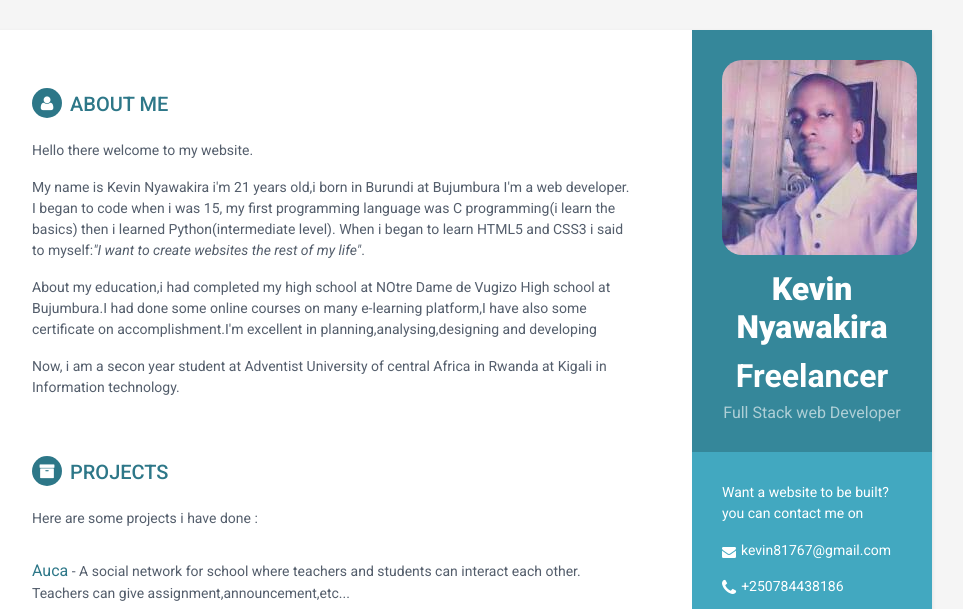
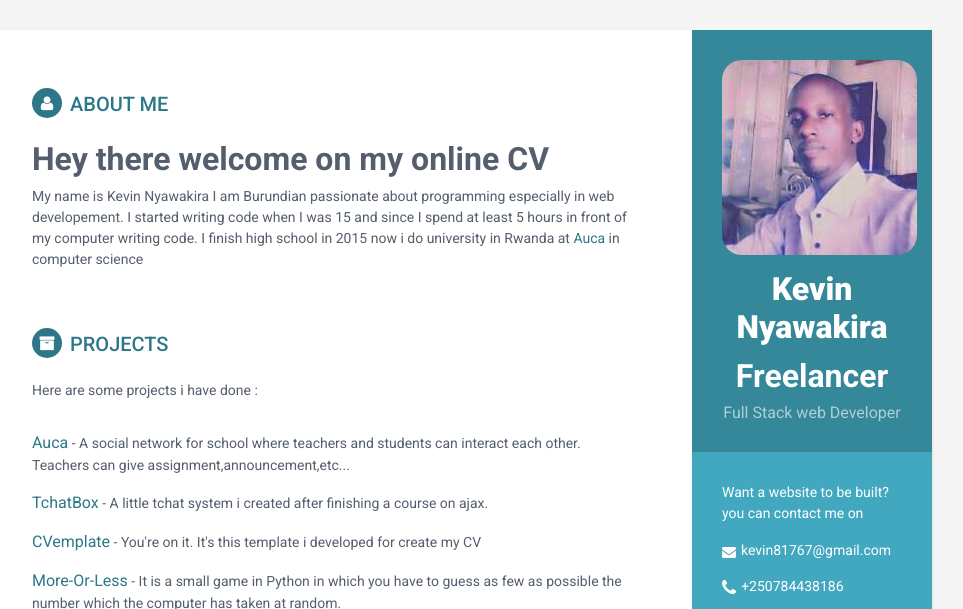
Before and after one commit to kevin81767/-My-CV, a plain HTML site: page index.html in a window 1280 px wide. Shown: the top 609 px of the page, without its empty margins (188-1151 px from the left). Drawn offline with nearby package versions, Linux system fonts and the light colour scheme.

Commit message:
Adding some changes

```diff
--- a/assets/css/styles.css
+++ b/assets/css/styles.css
@@ -234,6 +234,7 @@ p {
 .skillset .item {
   margin-bottom: 15px;
   overflow: hidden;
+  -webkit-animation-duration:5s;
 }
 .skillset .level-title {
   font-size: 14px;
--- a/index.html
+++ b/index.html
@@ -23,6 +23,7 @@
 
     <!-- Theme CSS -->
     <link id="theme-style" rel="stylesheet" href="assets/css/styles.css">
+    <link rel="stylesheet" type="text/css" href="animate.css">
     <!-- HTML5 shim and Respond.js for IE8 support of HTML5 elements and media queries -->
     <!--[if lt IE 9]>
       <script src="https://oss.maxcdn.com/html5shiv/3.7.2/html5shiv.min.js"></script>
@@ -76,10 +77,8 @@
             <section class="section summary-section">
                 <h2 class="section-title"><i class="fa fa-user"></i>About Me</h2>
                 <div class="summary">
-                    <p>Hello there welcome to my website.</p>
-                    <p>My name is Kevin Nyawakira i'm 21 years old,i born in Burundi at Bujumbura I'm a web developer. I began to code when i was 15, my first programming language was C programming(i learn the basics) then i learned Python(intermediate level). When i began to learn HTML5 and CSS3 i said to myself:<em>"I want to create websites the rest of my life"</em>.</p>
-                    <p>About my education,i had completed my high school at NOtre Dame de Vugizo High school at Bujumbura.I had done some online courses on many e-learning platform,I have also some certificate on accomplishment.I'm excellent in planning,analysing,designing and developing </p>
-                    <p>Now, i am a secon year student at Adventist University of central Africa in Rwanda at Kigali in Information technology.</p>
+                    <h2>Hey there welcome on my  online CV</h2>
+                    <p>My name is Kevin Nyawakira I am Burundian passionate about programming especially in web developement. I started writing code when I was 15 and since I spend at least 5 hours in front of my computer writing code. I finish high school in 2015 now i do university in Rwanda at <a href="http://www.auca.ac.rw">Auca</a> in computer science</p>
 
                 </div><!--//summary-->
             </section><!--//section-->
@@ -112,7 +111,7 @@
             <section class="skills-section section">
                 <h2 class="section-title"><i class="fa fa-rocket"></i>Skills &amp; Proficiency</h2>
                 <div id="toFade">
-                    <div class="skillset">
+                    <div class="skillset animated bounceInDown">
                         <div class="item">
                             <h3 class="level-title">Python</h3>
                             <div class="level-bar">
```
